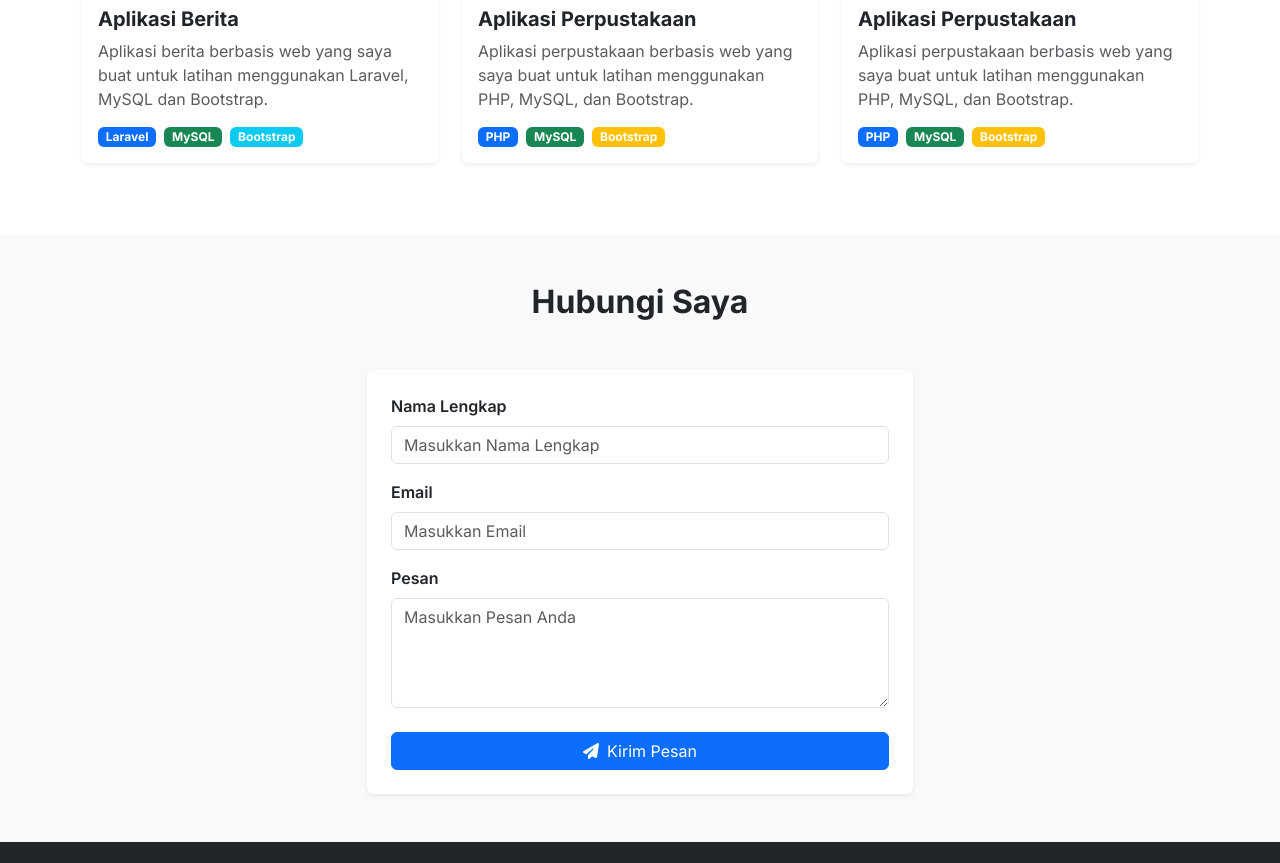
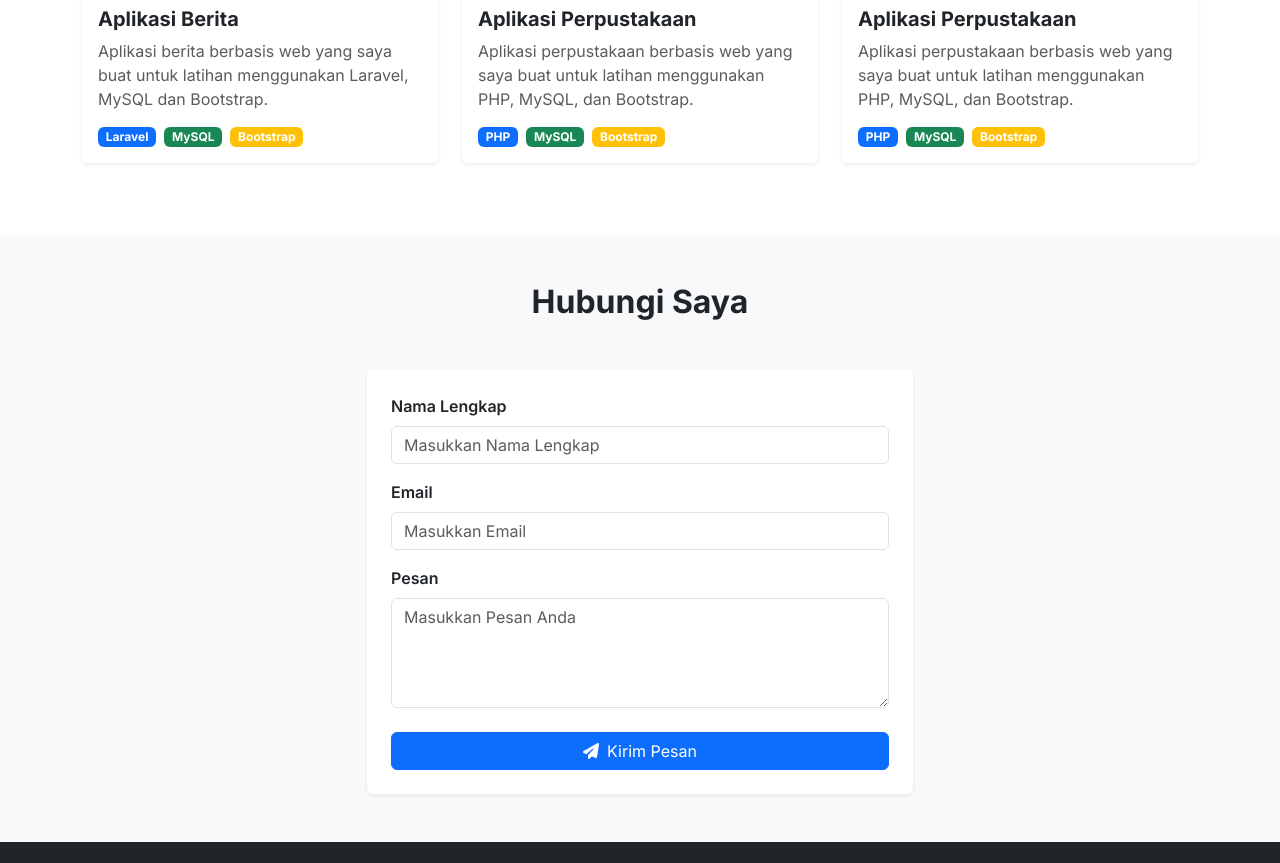
Before and after one commit to FauzannNzo/portofolio, a plain HTML site: page index.html in a window 1280 px wide. Shown: the part 1700-2563 px from the top of the page. Drawn offline with nearby package versions, Linux system fonts and the light colour scheme.

Commit message:
index.html

```diff
--- a/index.html
+++ b/index.html
@@ -206,7 +206,7 @@
                             <div class="d-flex gap-2 flex-wrap">
                                 <span class="badge bg-primary">Laravel</span>
                                 <span class="badge bg-success">MySQL</span>
-                                <span class="badge bg-info">Bootstrap</span>
+                                <span class="badge bg-warning">Bootstrap</span>
                             </div>
                         </div>
                     </div>
```
